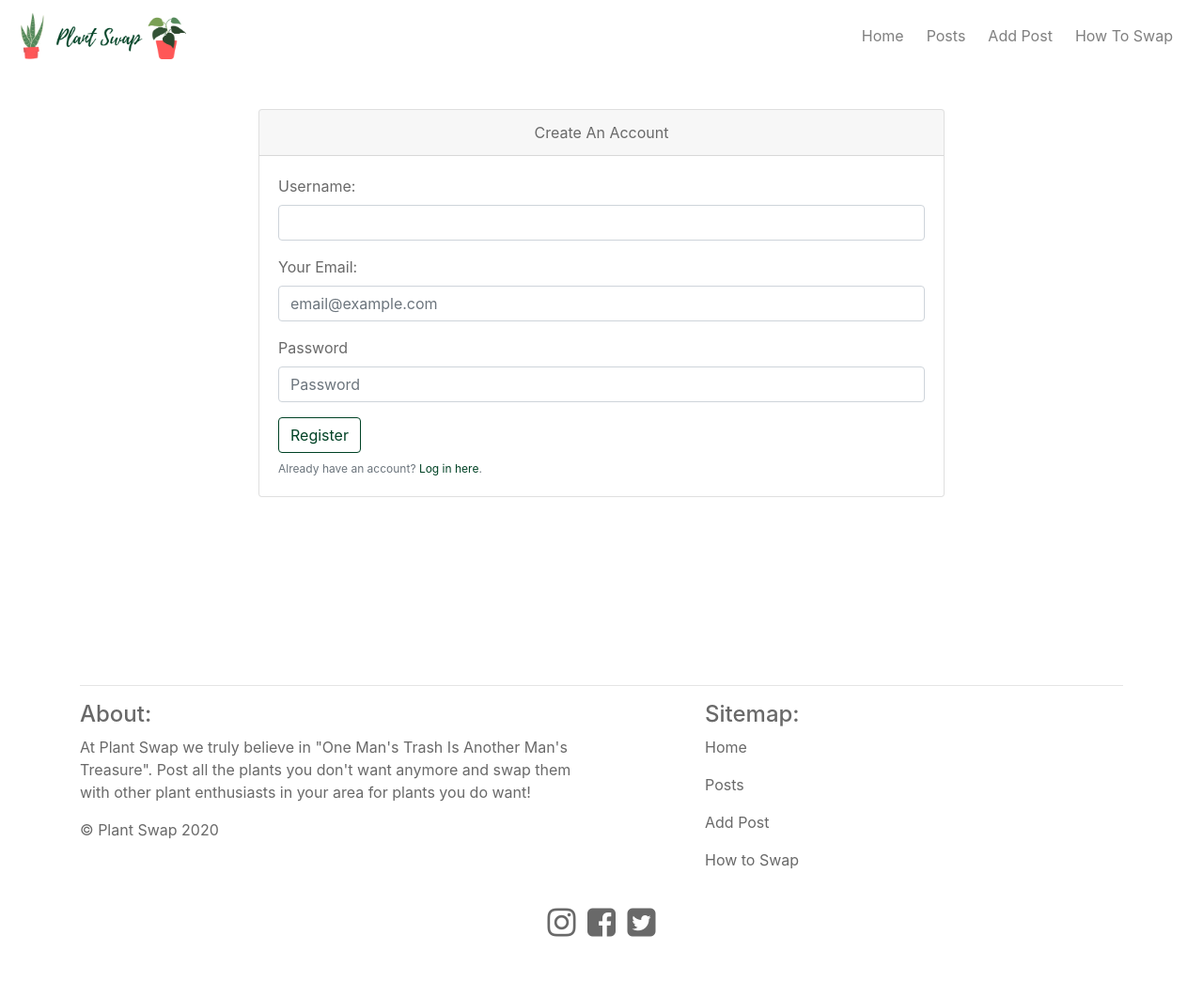
After one commit to debrawolford/plant-swap, a Flask app: page /register in a window 1280 px wide. The commit adds this page. Shown: the whole page at 94% size. Run offline with Flask 2, Linux system fonts and the light colour scheme; some libraries are stand-ins or nearby versions.

Commit message:
added register/login function and pages

```diff
--- a/app.py
+++ b/app.py
@@ -1,27 +1,72 @@
 import os
-from flask import Flask, render_template, redirect, request, url_for
+import bcrypt
+from flask import Flask, render_template, redirect, request, url_for, session
 from flask_pymongo import PyMongo
 from bson.objectid import ObjectId
-
 
 if os.path.exists("env.py"):
     import env
 
 app = Flask(__name__)
-
 app.config["MONGO_DBNAME"] = "plant_swap"
 app.config["MONGO_URI"] = os.environ.get("MONGO_URI")
-
+app.secret_key = os.environ.get("SECRET_KEY")
 
 # Variables
 mongo = PyMongo(app)
 posts = mongo.db.posts
 countries = mongo.db.countries
+users = mongo.db.users
 
 
 @app.route("/")
-def home():
+def index():
+    if "username" in session:
+        return render_template("account.html")
     return render_template("index.html")
+
+
+@app.route("/login", methods=["POST", "GET"])
+def login():
+    if request.method == "POST":
+        current_user = users.find_one({"username": request.form["username"].lower()})
+        if current_user:
+            if (
+                bcrypt.hashpw(
+                    request.form["password"].encode("utf-8"), current_user["password"]
+                )
+                == current_user["password"]
+            ):
+                session["username"] = request.form.get("username").lower()
+                return redirect(url_for("index"))
+            else:
+                return render_template("error-login.html")
+        else:
+            return render_template("error-login.html")
+    return render_template("login.html")
+
+
+@app.route("/register", methods=["POST", "GET"])
+def register():
+    if request.method == "POST":
+        existing_user = users.find_one({"username": request.form.get("username")})
+        if existing_user is None:
+            hashpass = bcrypt.hashpw(
+                request.form.get("password").encode("utf-8"), bcrypt.gensalt()
+            )
+            users.insert_one(
+                {
+                    "username": request.form.get("username").lower(),
+                    "email": request.form.get("email"),
+                    "password": hashpass,
+                },
+            )
+            session["username"] = request.form.get("username").lower()
+            return redirect(url_for("index"))
+        else:
+            return render_template("error-register.html")
+    else:
+        return render_template("register.html")
 
 
 @app.route("/about")
--- a/static/css/style.css
+++ b/static/css/style.css
@@ -117,7 +117,7 @@ footer a:hover {
     opacity: 0.5;
 }
 
-/* Jumbotron styling */
+/* Jumbotron  */
 
 .jumbotron {
     background-color: #FFFFFF;
@@ -156,3 +156,25 @@ on the posts page */
         margin-bottom: 300px;
     }
 }
+
+/* Register text on Home Page */
+
+#reg-text {
+    font-size: 9px;
+}
+
+#reg-text a {
+    color: #004225;
+}
+
+@media (min-width: 768px) {
+    #reg-text {
+        font-size: 12px;
+    }
+}
+
+/* Error text when logging in/registering */
+
+.error {
+    color: #FF0000
+}
--- /dev/null
+++ b/templates/account.html
@@ -0,0 +1,3 @@
+{% extends "base.html" %}
+{% block content %}
+{% endblock %}
--- a/templates/addpost.html
+++ b/templates/addpost.html
@@ -30,7 +30,7 @@
                                 aria-describedby="lookingFor" placeholder="e.g. Aloe Vera" required>
                         </div>
                         <div class="form-group">
-                            <label for="exampleFormControlSelect1">Your Country:</label>
+                            <label for="location">Your Country:</label>
                             <select class="form-control" id="location" name="location" required>
                                 <option value="">Select...</option>
                                 {% for country in countries|sort(attribute='country') %}
--- a/templates/base.html
+++ b/templates/base.html
@@ -21,7 +21,7 @@
     <header>
         <div class="container">
             <nav class="navbar navbar-expand-lg navbar-light fixed-top">
-                <a class="navbar-brand" href="{{url_for("home")}}"><img
+                <a class="navbar-brand" href="{{url_for("index")}}"><img
                         src="{{url_for('static', filename='images/plant-swap-navbar.png')}}" alt="Plant Swap"
                         id="plant-swap-logo"></a>
                 <button class="navbar-toggler ml-auto" type="button" data-toggle="collapse"
@@ -31,7 +31,7 @@
                 </button>
                 <div class="collapse navbar-collapse" id="navbarNavMobile">
                     <div class="navbar-nav ml-auto">
-                        <a class="nav-item nav-link mr-2" href="{{url_for("home")}}">Home</a>
+                        <a class="nav-item nav-link mr-2" href="{{url_for("index")}}">Home</a>
                         <a class="nav-item nav-link mr-2" href="{{url_for("get_posts")}}">Posts</a>
                         <a class="nav-item nav-link mr-2" href="{{url_for("add_post")}}">Add Post</a>
                         <a class="nav-item nav-link mr-2" href="{{url_for("about")}}">How To Swap</a>
@@ -59,7 +59,7 @@
             </div>
             <div class="d-none d-md-block col-5 offset-md-1" id="footer-links">
                 <h4> Sitemap:</h4>
-                <p><a class="footer-link" href="{{url_for("home")}}">Home</a></p>
+                <p><a class="footer-link" href="{{url_for("index")}}">Home</a></p>
                 <p><a class="footer-link" href="{{url_for("get_posts")}}">Posts</a></p>
                 <p><a class="footer-link" href="{{url_for("add_post")}}">Add Post</a></p>
                 <p><a class="footer-link" href="{{url_for("about")}}">How to Swap</a></p>
--- /dev/null
+++ b/templates/register.html
@@ -0,0 +1,35 @@
+{% extends "base.html" %}
+{% block content %}
+<main class="container main-content">
+    <div class="row">
+        <div class="mt-3 col-10 col-md-8 mx-auto">
+            <div class="card">
+                <div class="card-header text-center">Create An Account</div>
+                <div class="card-body">
+                    <form action="{{  url_for('register') }}" method="POST">
+                        <div class="form-group">
+                            <label for="username">Username:</label>
+                            <input type="text" class="form-control" id="username" name="username"
+                                aria-describedby="Username" required>
+                        </div>
+                        <div class="form-group">
+                            <label for="email">Your Email:</label>
+                            <input type="email" class="form-control" id="email" name="email" aria-describedby="email"
+                                placeholder="email@example.com" required>
+                        </div>
+                        <div class="form-group">
+                            <label for="password">Password</label>
+                            <input type="password" class="form-control" id="password" name="password"
+                                placeholder="Password">
+                        </div>
+
+                        <button type="submit" class="btn btn-outline-success mx-auto">Register</button>
+                        <small id="reg-text" class="form-text text-muted mt-2">Already have an account? <a
+                                href="{{url_for("login")}}">Log in here</a>.</small>
+                    </form>
+                </div>
+            </div>
+        </div>
+    </div>
+</main>
+{% endblock %}
```
Also changed, not shown: templates/error-login.html (added, +34 -0 lines), templates/error-register.html (added, +39 -0 lines), templates/index.html (+6 -6 lines), templates/login.html (added, +30 -0 lines).
